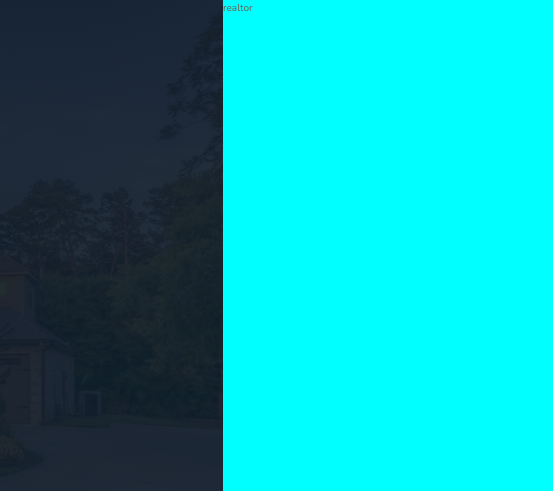
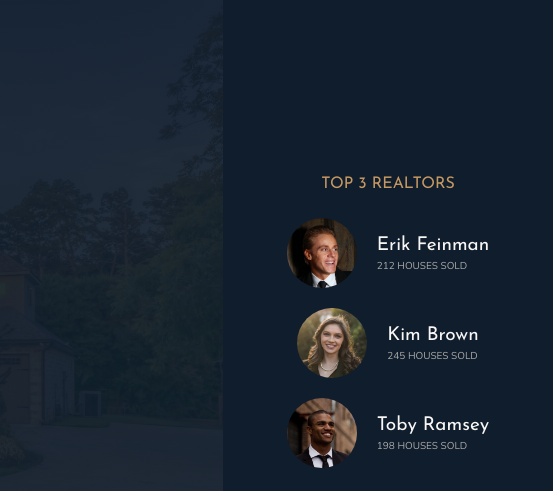
Before and after one commit to bechandrakant/realtors-project, a website: page index.html in a window 1280 px wide. Shown: the top 491 px of the page, 727-1280 px from the left. Drawn offline with nearby package versions, Linux system fonts and the light colour scheme.

Commit message:
feat(realtors): add realtors ui

```diff
--- a/index.html
+++ b/index.html
@@ -33,7 +33,30 @@
       </div>
     </header>
 
-    <div class="realtors">realtor</div>
+    <div class="realtors">
+      <h3 class="heading-3">Top 3 realtors</h3>
+      <div class="realtors__list">
+        <img src="img/realtor-1.jpeg" alt="realtor 1" class="realtors__img" />
+        <div class="realtor__details">
+          <h4 class="heading-4 heading-4--light">Erik Feinman</h4>
+          <p class="realtors__sold">212 houses sold</p>
+        </div>
+      </div>
+      <div class="realtors__list">
+        <img src="img/realtor-2.jpeg" alt="realtor 2" class="realtors__img" />
+        <div class="realtor__details">
+          <h4 class="heading-4 heading-4--light">Kim Brown</h4>
+          <p class="realtors__sold">245 houses sold</p>
+        </div>
+      </div>
+      <div class="realtors__list">
+        <img src="img/realtor-3.jpeg" alt="realtor 3" class="realtors__img" />
+        <div class="realtor__details">
+          <h4 class="heading-4 heading-4--light">Toby Ramsey</h4>
+          <p class="realtors__sold">198 houses sold</p>
+        </div>
+      </div>
+    </div>
 
     <div class="features">
       <div class="feature">
--- a/sass/_realtors.scss
+++ b/sass/_realtors.scss
@@ -1,5 +1,34 @@
 .realtors {
-  background-color: aqua;
+  background-color: $color-secondary;
   grid-column: col-start 7 / full-end;
   grid-row: 1 / 2;
+  padding: 3rem;
+
+  display: grid;
+  align-content: center;
+  justify-content: center;
+  row-gap: 2rem;
+  justify-items: center;
+
+  &__list {
+    display: grid;
+    grid-template-columns: min-content max-content;
+    column-gap: 2rem;
+    align-items: center;
+  }
+
+  &__img {
+    width: 7rem;
+    border-radius: 50%;
+    display: block;
+  }
+
+  &__details {
+  }
+
+  &__sold {
+    text-transform: uppercase;
+    color: $color-grey-light-2;
+    margin-top: -3px;
+  }
 }
```
Also changed, not shown: css/style.css.
